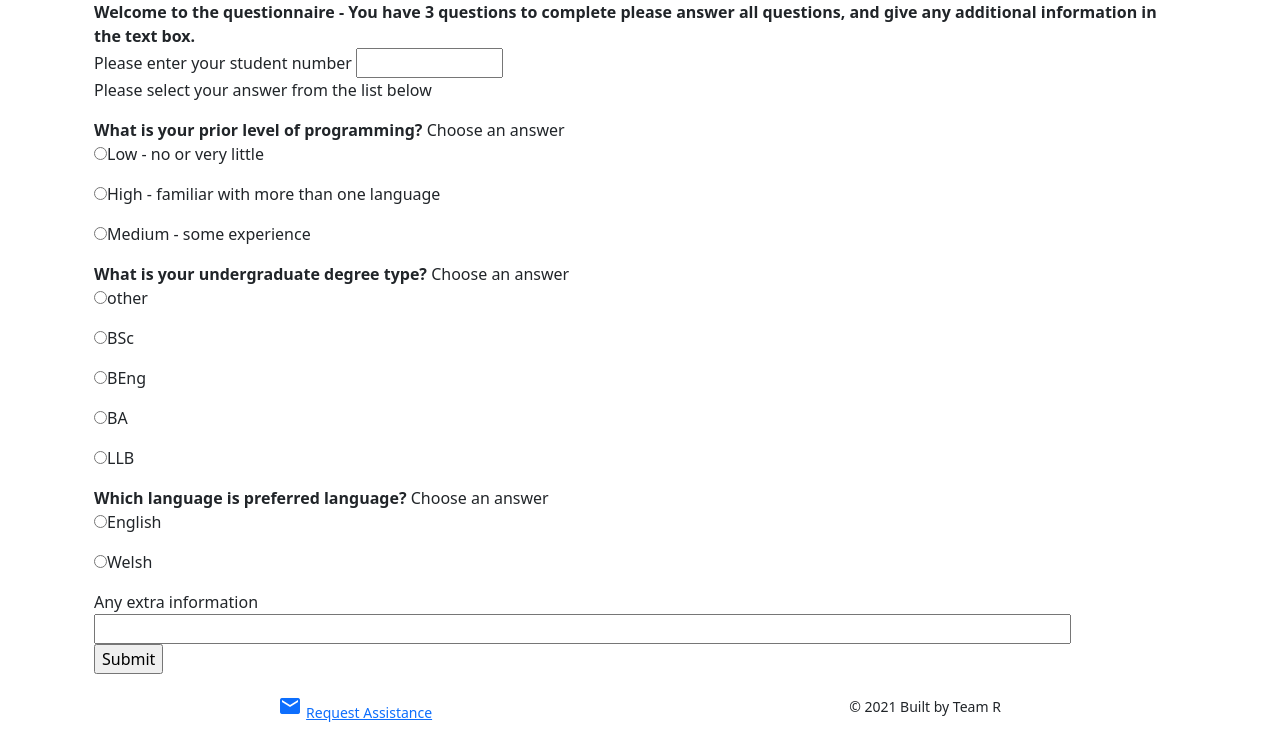
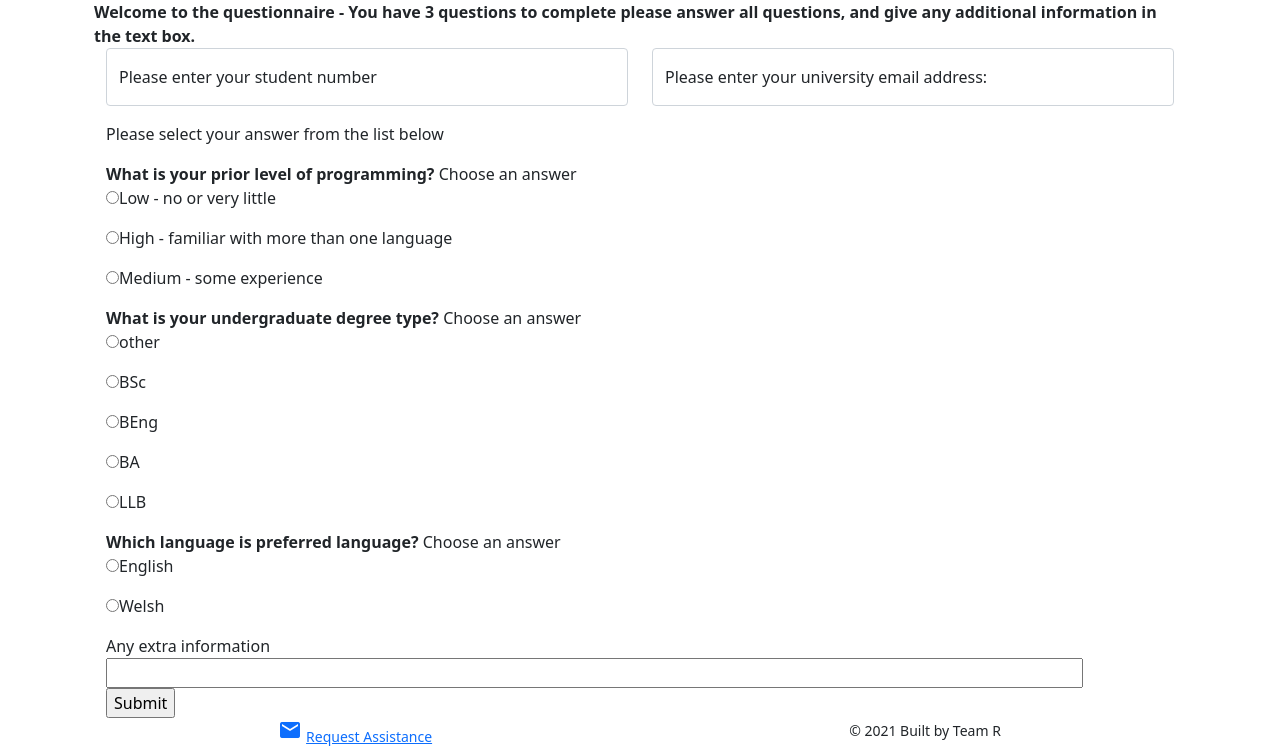
Before and after one commit to milligans/team_sorter, a Flask app: page /students in a window 1280 px wide. Shown: the part 76-824 px from the top of the page. Before the commit the page ends 798 px from the top, so only its background shows below. Run offline with Flask 2, Linux system fonts and the light colour scheme.

Commit message:
added email and student number fields to the questionnaire with validation - it must be a cardiff email address. Added the extra fields to the CSV file template

```diff
--- a/templates/studentques.html
+++ b/templates/studentques.html
@@ -4,16 +4,31 @@
 
 <!--the student questionnaire page - a form has been set up and the jinja code iterates through the question array and then iterates through the answer array for each question-->
 <!--the name of the question has to be unique for setting up the csv - therefore I have named the input after the question it refers to by using the item tag which -->
-<!--returns the index value of the question eg0, 1, 2 .The macro 'input' is the code needed to set up a radio button item for the form etc. The student number is set to only
-accept 7 digits-->
+<!--returns the index value of the question eg0, 1, 2 .The macro 'input' is the code needed to set up a radio button item for the form etc. The student number is set to only-->
+<!--accept 7 digits the email is set to only accept a valid formatted email address-->
 
 <b>Welcome to the questionnaire - You have
 {{ number_questions }} questions to complete
 please answer all questions, and give any additional information in the text box.</b>
 
+<!--https://stackoverflow.com/questions/16883549/html-5-number-regular-expression/16883573#16883573 for the validation of the number code-->
+<!--https://html5-tutorial.net/form-validation/validating-email for the validation of the email address format-->
 <form name="quiz" action="{{ url_for('results') }}" method="post" enctype="multipart/form-data">
-     <label for "text">Please enter your student number</label>
-        <input type="text" size="10" maxlength="7" name="stud_no" required>
+    <div class ="container">
+        <div class ="row">
+            <div class ="col-sm">
+                <div class = "form-floating mb-3">
+                    <input type="text" class="form-control" id = "floatingNumber" placeholder = "0000000" pattern ="[0-9]{1,7}" size="10" maxlength="7" name="stud_no" required>
+                    <label for="floatingNumber">Please enter your student number</label>
+                </div>
+            </div>
+            <div class = "col-sm">
+                <div class = "form-floating mb-3">
+                <input type="email" class= "form-control" id = "floatingInput" placeholder="student@cardiff.ac.uk" pattern =".+@cardiff.ac.uk" size="30" maxlength="100" name="stud_email" required>
+                <label for "floatingInput">Please enter your university email address:<br>  </label>
+                </div>
+            </div>
+        </div>
     <p>Please select your answer from the list below</p>
     {% for item in range(number_questions) %}
 
--- a/wsgi.py
+++ b/wsgi.py
@@ -41,17 +41,18 @@ def students():
 def results():
     if request.method=='POST':
         stud_no=request.form["stud_no"]
+        stud_email=request.form["stud_email"]
         first_choice=request.form["0"]
         second_choice=request.form["1"]
         third_choice=request.form["2"]
         extrainfo=request.form['extrainfo']
         file_exists=os.path.isfile("results.csv")
         with open('results.csv', 'a') as inFile:
-            fieldnames=['Student Number','Program Skills', 'Degree', 'Lang. Pref', 'Extra Information']
+            fieldnames=['Student Number','Student Email','Program Skills', 'Degree', 'Lang. Pref', 'Extra Information']
             writer= csv.DictWriter(inFile, fieldnames=fieldnames, extrasaction='ignore')
             if not file_exists:
                 writer.writeheader()
-            writer.writerow({'Student Number': stud_no, 'Program Skills': first_choice, 'Degree': second_choice, 'Lang. Pref': third_choice, 'Extra Information': extrainfo})
+            writer.writerow({'Student Number': stud_no, 'Student Email': stud_email, 'Program Skills': first_choice, 'Degree': second_choice, 'Lang. Pref': third_choice, 'Extra Information': extrainfo})
     return render_template('results.html')
 
 # the method above defines the fields  of the csv file from the names of the html elements in the form, there is then a method to open and write to a csv file with those items.
```
Also changed, not shown: results.csv (+2 -10 lines).
